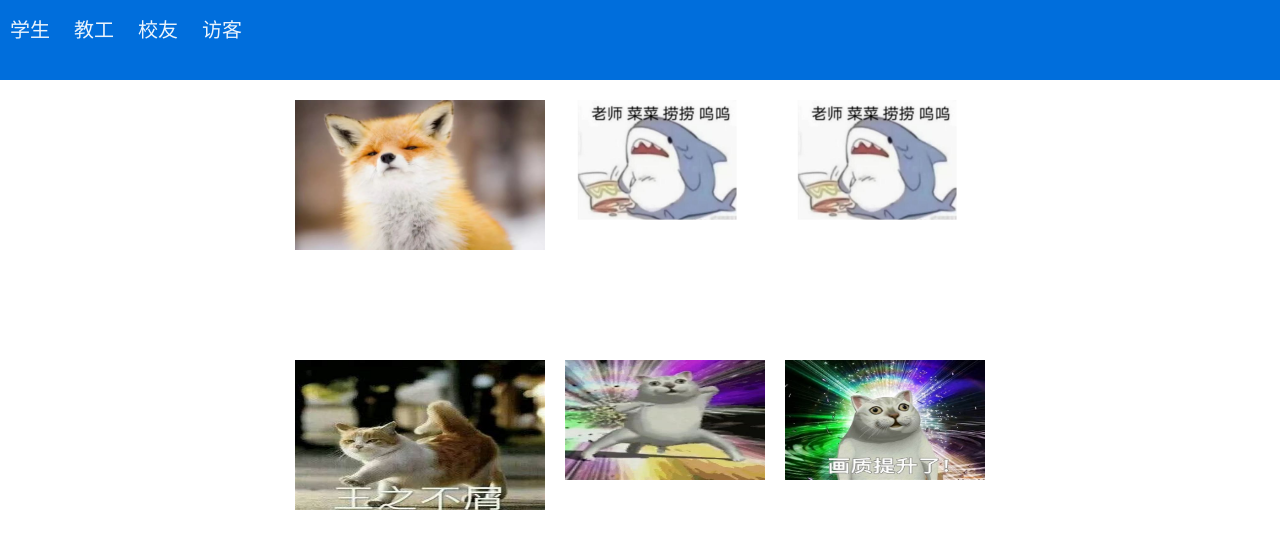
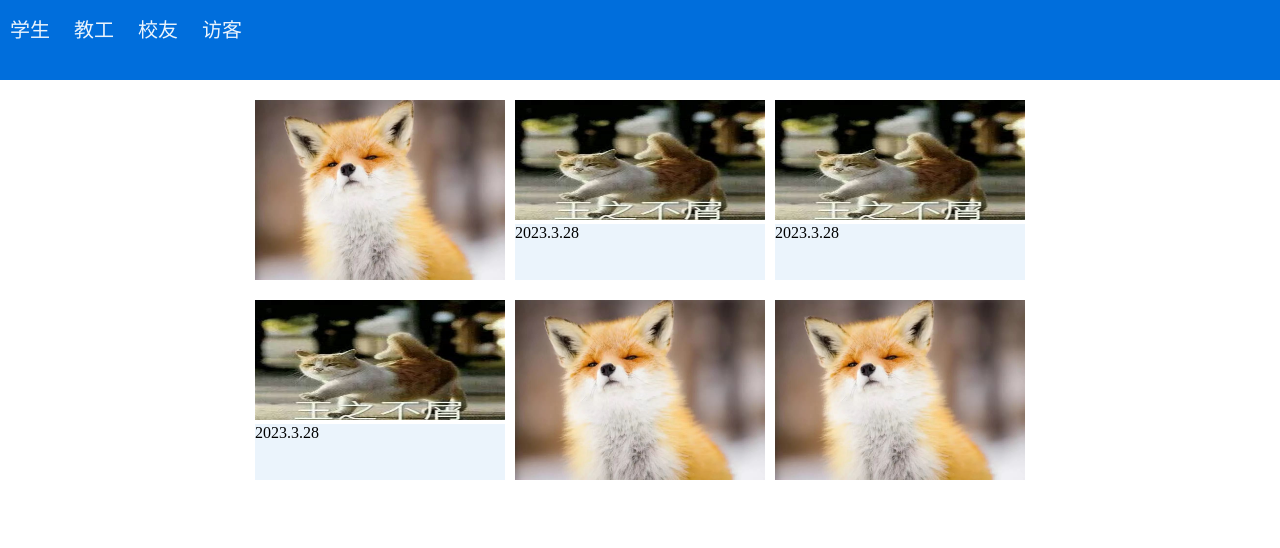
Before and after one commit to ilove-HH/ilove-HH.github.io, a plain HTML site: page grid.html in a window 1280 px wide. Drawn offline with Linux system fonts and the light colour scheme.

Commit message:
Update grid.html

```diff
--- a/grid.html
+++ b/grid.html
@@ -20,6 +20,13 @@
             margin-bottom: 10px;
             z-index: 999;
         }
+        .block{
+            display: flex;
+            top:0;
+            width:100%;
+            background-color: #FFFFFF;
+            height:80px;
+        }
         .header>.title {
             right:10%;
             font-family: "微软雅黑";
@@ -37,26 +44,25 @@
             align-items: flex-start;
             flex-direction:row;
             flex-wrap:wrap;
+            flex:none;
+            gap:10px;
         }
-        .main>.countainer{
-            display: flex;
-            width: 200px;
+        .main .countainer{
+            width: 250px;
             height:120px;
-            margin-left: 10px;
-            margin-right: 10px;
-            margin-top: 100px;
-            margin-bottom: 10px;
             background-color: #000fdc;
+            margin-top: 20px;
         }
-        .main>.countainer2{
-            display: flex;
+        .main .countainer2{
             width: 250px;
-            height:150px;
-            margin-left: 10px;
-            margin-right: 10px;
-            margin-top: 100px;
-            margin-bottom: 10px;
-            background-color: #000fdc;
+            height:180px;
+            background-color: #4f59db;
+            margin-top: 20px;
+        }
+        .main .countainer3{
+            width: 250px;
+            height: 56px;
+            background-color: #ebf4fc;
         }
     </style>
 </head>
@@ -67,15 +73,25 @@
         <div class="title">校友</div>
         <div class="title">访客</div>
     </div>
+    <div class="block"></div>
     <div class="main">
-        <img class="countainer2" src="picture2.jpg" >
-        <img class="countainer" src="picture1.jpg">
-        <img class="countainer" src="picture1.jpg" >
+        <img class="countainer2" src="picture2.jpg">
+        <div class="group" >
+            <img class="countainer" src="picture3.jpg">
+            <div class="countainer3">2023.3.28</div>
+        </div>
+        <div class="group" >
+            <img class="countainer" src="picture3.jpg">
+            <div class="countainer3">2023.3.28</div>
+        </div>
     </div>
     <div class="main">
-        <img class="countainer2" src="picture3.jpg" >
-        <img class="countainer" src="picture4.jpg">
-        <img class="countainer" src="picture5.jpg" >
+        <div class="group" >
+            <img class="countainer" src="picture3.jpg">
+            <div class="countainer3">2023.3.28</div>
+        </div>
+        <img class="countainer2" src="picture2.jpg">
+        <img class="countainer2" src="picture2.jpg">
     </div>
 </body>
 </html>
```
Lines whose indentation alone changed are shown as unchanged.
